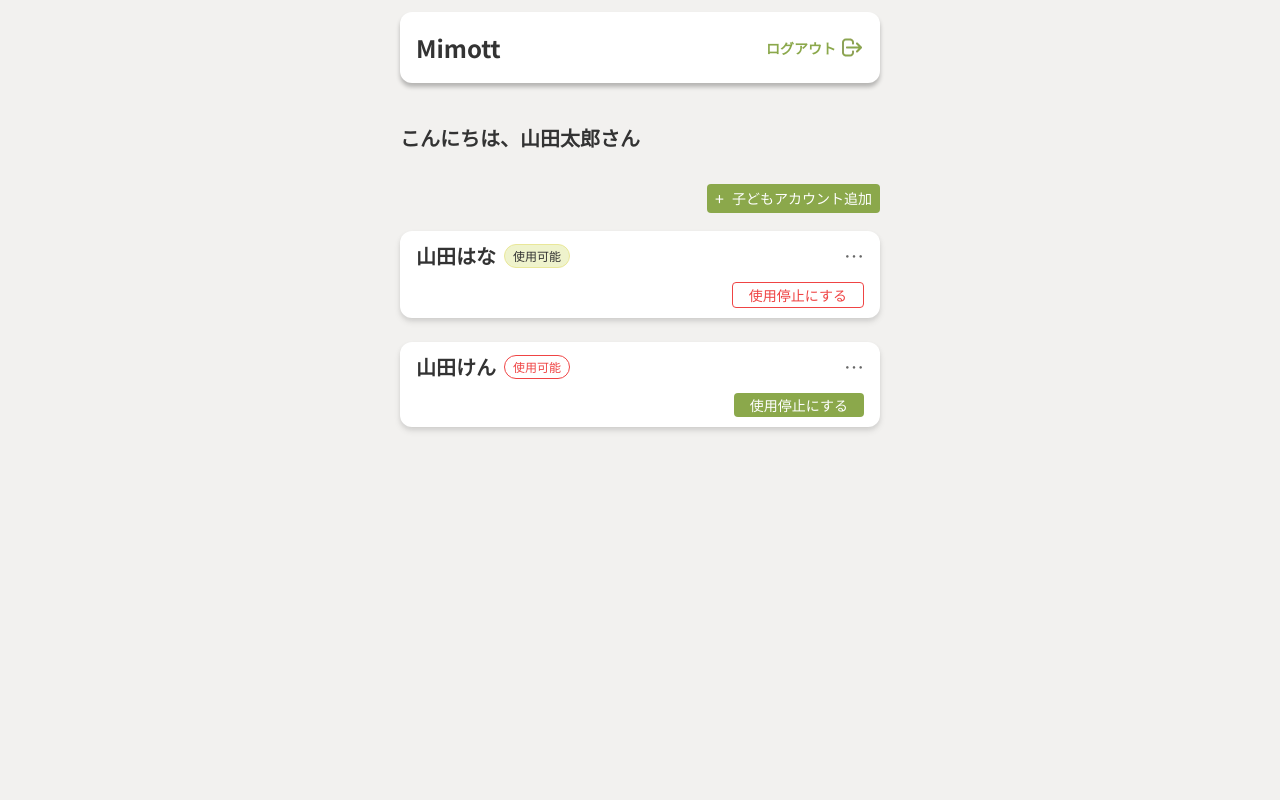
After one commit to RareTECH-I-Spring25/MyChat, a Flask app: template ChatApp/templates/parent/home.html in a window 1280 px wide. The commit adds this page. Run offline with Flask 3, Linux system fonts and the light colour scheme; the template is opened without the code that fills it, so the values that code supplies are empty.

Commit message:
親のダッシュボード画面追加

```diff
--- a/ChatApp/static/css/common.css
+++ b/ChatApp/static/css/common.css
@@ -16,10 +16,51 @@ input::placeholder {
 body {
 	color: var(--color-text-primary);
 	font-family: "Noto Sans JP", sans-serif;
+	height: 100dvh;
 }
 
 .bg-main {
 	background-color: var(--color-bg-main);
+}
+
+/* ヘッダー */
+.header {
+	background-color: #fff;
+	border-radius: 12px;
+	padding: 18px 16px;
+	border-radius: 12px;
+	box-shadow: 0px 4px 4px 0px rgba(0, 0, 0, 0.25);
+}
+
+.header-container {
+	display: flex;
+	justify-content: space-between;
+	align-items: center;
+}
+
+.header__logo {
+	font-size: 24px;
+	font-style: normal;
+	font-weight: 700;
+	line-height: normal;
+}
+
+.header__logut {
+	color: var(--color-primary);
+	text-decoration: none;
+	font-size: 14px;
+	font-style: normal;
+	font-weight: 700;
+	line-height: normal;
+	display: flex;
+	justify-content: center;
+	align-items: center;
+	gap: 4px;
+	transition: all 0.3s;
+}
+
+.lheader__logut-icon {
+	width: 24px;
 }
 
 .submit-btn {
@@ -36,3 +77,14 @@ body {
 	align-items: center;
 	justify-content: center;
 }
+
+.submit-btn--disable {
+	color: #EF4444;
+	border-radius: 4px;
+	border: 1px solid #EF4444;
+	background: var(--pink01, #FFF);
+}
+
+.submit-btn--slim {
+	padding: 4px 16px;
+}
--- /dev/null
+++ b/ChatApp/static/css/parent.css
@@ -0,0 +1,169 @@
+/* ダッシュボードブロック */
+.dashboard {
+	padding: 12px;
+	max-width: 100vw;
+	height: 100dvh;
+}
+
+.dashboard__wrap {
+	max-width: 480px;
+	margin: auto;
+	height: 100dvh;
+}
+
+/* グリーティング */
+.dashboard__greeting {
+	margin-top: 40px;
+}
+
+.dashboard__greeting-text {
+	font-size: 20px;
+	font-style: normal;
+	font-weight: 700;
+	line-height: normal;
+}
+
+/* アクションボタン */
+.dashboard__action {
+	margin-top: 32px;
+	display: flex;
+	justify-content: flex-end;
+}
+
+.dashboard__children {
+	margin-top: 18px;
+}
+
+.dashboard__add-child {
+	background-color: #8cb358;
+	color: white;
+	border: none;
+	font-size: 14px;
+	font-style: normal;
+	font-weight: normal;
+	line-height: 150%;
+	display: flex;
+	align-items: center;
+	border-radius: 4px;
+	background: var(--btn05, #8BA84B);
+	padding: 4px 8px;
+	transition: all 0.3s;
+}
+
+.dashboard__add-icon {
+	margin-right: 8px;
+	font-size: 16px;
+}
+
+/* 子どもカード */
+.child-card {
+	background-color: #fff;
+	border-radius: 12px;
+	margin-bottom: 24px;
+	box-shadow: 0px 2px 4px 0px rgba(0, 0, 0, 0.06), 0px 4px 6px 0px rgba(0, 0, 0, 0.10);
+	overflow: hidden;
+	padding: 10px 16px;
+}
+
+.child-card__grouper {
+	display: flex;
+	justify-content: space-between;
+	align-items: center;
+}
+
+.child-card__name {
+	font-size: 20px;
+	font-style: normal;
+	font-weight: 700;
+	line-height: normal;
+}
+
+.child-card__group {
+	display: flex;
+	justify-content: flex-start;
+	gap: 8px;
+	align-items: center;
+}
+
+.child-card__status {
+	font-size: 12px;
+	font-style: normal;
+	font-weight: 400;
+	line-height: normal;
+	display: flex;
+	justify-content: center;
+	align-items: center;
+	padding: 4px 8px;
+	border-radius: var(--Corner-Full, 1000px);
+	border: 1px solid #E9E799;
+	background: #EFF3CC;
+	height: 24px;
+}
+
+.child-card__status--disable {
+	color: #EF4444;
+	border-radius: var(--Corner-Full, 1000px);
+	border: 1px solid #EF4444;
+	background: #FFF;
+}
+
+.child-card__menu {
+	background: none;
+	border: none;
+	font-size: 20px;
+	cursor: pointer;
+	color: #666;
+}
+
+.child-card__content {
+	margin-top: 12px;
+}
+
+.child-card__icon-label {
+	display: flex;
+	align-items: center;
+	margin-bottom: 12px;
+}
+
+.child-card__icon {
+	margin-right: 8px;
+	color: #666;
+}
+
+.child-card__label {
+	font-size: 14px;
+	color: #666;
+}
+
+.child-card__time-config {
+	display: flex;
+	justify-content: space-between;
+	margin-bottom: 16px;
+}
+
+.child-card__time-group {
+	width: 48%;
+}
+
+.child-card__time-label {
+	display: block;
+	font-size: 12px;
+	margin-bottom: 4px;
+}
+
+.child-card__time-input {
+	width: 100%;
+	padding: 8px;
+	border: 1px solid #ddd;
+	border-radius: 4px;
+	font-size: 16px;
+}
+
+.child-card__update {
+	width: auto;
+}
+
+.child-card__update-container {
+	display: flex;
+	justify-content: flex-end;
+}
--- a/ChatApp/templates/base.html
+++ b/ChatApp/templates/base.html
@@ -11,6 +11,7 @@
 		<link rel="stylesheet" href="{{ url_for('static', filename='css/destyle.css') }}"/>
 		<link rel="stylesheet" href="{{ url_for('static', filename='css/common.css') }}"/>
 		<link rel="stylesheet" href="{{ url_for('static', filename='css/auth.css') }}"/>
+		<link rel="stylesheet" href="{{ url_for('static', filename='css/parent.css') }}"/>
 	</head>
 	<body>
 		{%block body %}{% endblock %}
--- /dev/null
+++ b/ChatApp/templates/header.html
@@ -0,0 +1,10 @@
+<header class="header bg-main">
+	<div class="header-container">
+		<h1 class="header__logo">Mimott</h1>
+		<form action="{{ url_for('logout') }}" method="POST" class="header__logout-form">
+			<a href="#" class="header__logut hover">
+				ログアウト<img src="{{ url_for('static',filename='img/icon_logout.webp') }}" alt="ログアウトボタン" class="lheader__logut-icon">
+			</a>
+		</form>
+	</div>
+</header>
--- /dev/null
+++ b/ChatApp/templates/parent/home.html
@@ -0,0 +1,72 @@
+{% extends 'base.html' %}
+{% block title %}
+<title>保護者ダッシュボード</title>
+{% endblock %}
+
+{% block body %}
+<div class="dashboard bg-main">
+	<div class="dashboard__wrap">
+		{% include 'header.html' %}
+
+		<!-- ユーザーグリーティング -->
+		<div class="dashboard__greeting">
+			<p class="dashboard__greeting-text">こんにちは、山田太郎さん</p>
+		</div>
+
+		<!-- 子どもアカウント追加ボタン -->
+		<div class="dashboard__action">
+			<a class="dashboard__add-child hover" href="{{url_for('add_child')}}">
+				<span class="dashboard__add-icon">+</span>
+				子どもアカウント追加
+			</a>
+		</div>
+
+		<!-- 子どもアカウントリスト -->
+		<div class="dashboard__children">
+			<!-- 子どもアカウント1 -->
+			<div class="child-card">
+				<div class="child-card__grouper">
+					<div class="child-card__group">
+						<h2 class="child-card__name">山田はな</h2>
+						<p class="child-card__status">使用可能</p>
+					</div>
+					<button class="child-card__menu">⋯</button>
+				</div>
+				<div class="child-card__content">
+					<div class="child-card__section">
+						<form action="{{ url_for('update_child_time') }}" method="POST" class="child-card__time-form">
+							<div class="child-card__update-container">
+								<input type="hidden" name="child_id" value="1">
+								<input type="hidden" name="status" value="deactive">
+								<button class="child-card__update submit-btn submit-btn--disable submit-btn--slim hover">使用停止にする</button>
+							</div>
+						</form>
+					</div>
+				</div>
+			</div>
+
+			<!-- 子どもアカウント2 -->
+			<div class="child-card">
+				<div class="child-card__grouper">
+					<div class="child-card__group">
+						<h2 class="child-card__name">山田けん</h2>
+						<p class="child-card__status child-card__status--disable">使用可能</p>
+					</div>
+					<button class="child-card__menu">⋯</button>
+				</div>
+				<div class="child-card__content">
+					<div class="child-card__section">
+						<form action="{{ url_for('update_child_time') }}" method="POST" class="child-card__time-form">
+							<div class="child-card__update-container">
+								<input type="hidden" name="child_id" value="2">
+								<input type="hidden" name="status" value="active">
+								<button class="child-card__update submit-btn submit-btn--slim hover">使用停止にする</button>
+							</div>
+						</form>
+					</div>
+				</div>
+			</div>
+		</div>
+	</div>
+</div>
+{% endblock %}
```
Also changed, not shown: ChatApp/static/img/icon_logout.webp (added).
